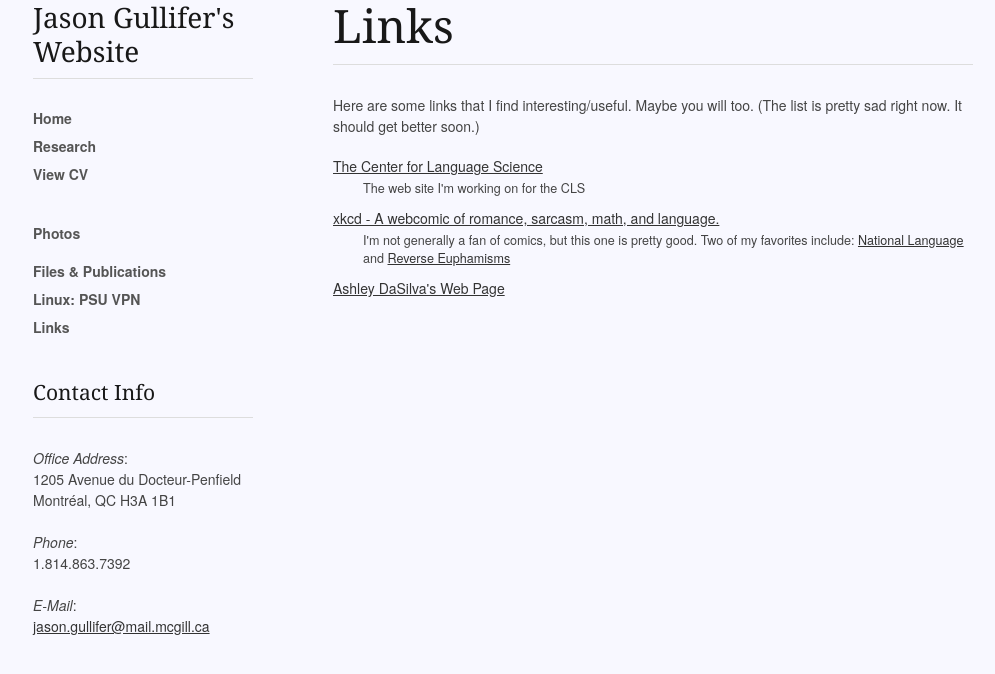
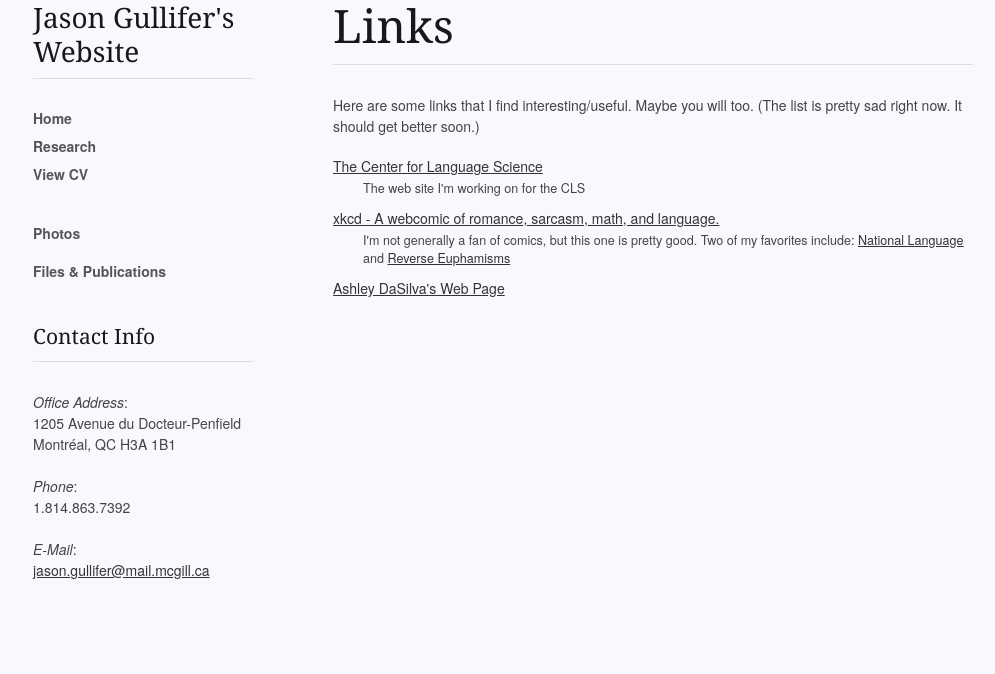
Before and after one commit to jasongullifer/jasongullifer.github.io, a Jekyll site: the page built from links.html, in a window 1280 px wide. Shown: the top 674 px of the page, without its empty margins (137-1132 px from the left). Built offline with Jekyll 4.4.1, drawn with Linux system fonts in a browser that asks for light colours; nearby versions of some CDN libraries; Markdown is read by kramdown in place of the engine named in the settings.

Commit message:
remove links and linux

```diff
--- a/_includes/menubar.html
+++ b/_includes/menubar.html
@@ -13,6 +13,6 @@
 
 <ul>
 <li><a href="files.html">Files & Publications</a></li>
-<li><a href="linux.html">Linux: PSU VPN</a></li>
-<li><a href="links.html">Links</a></li>
+<!--<li><a href="linux.html">Linux: PSU VPN</a></li>-->
+<!--<li><a href="links.html">Links</a></li>-->
 </ul>
```
